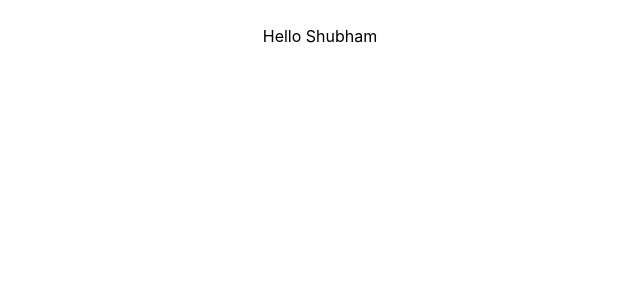
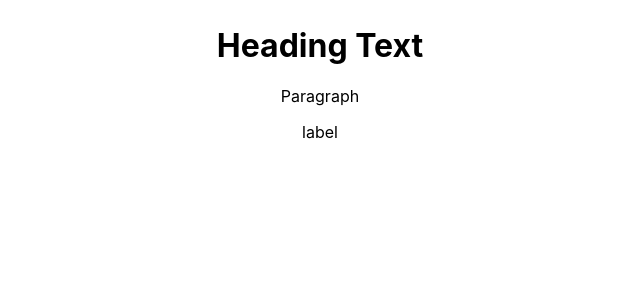
Before and after one commit to GeekShubhamRajput/react-js-learning, a React (Create React App) app in the folder react_typescript/: page / in a window 1280 px wide. Shown: the top 300 px of the page, without its empty margins (320-960 px from the left). Built offline with nearby package versions, Linux system fonts and the light colour scheme.

Commit message:
Polymorphic Components
Use Single component as Paragraph, label and heading

```diff
--- a/react_typescript/src/App.tsx
+++ b/react_typescript/src/App.tsx
@@ -1,10 +1,12 @@
 import './App.css';
-import {CustomComponent} from './components/html/CustomComponent'
+import {Text} from './components/polymorphic/Text'
 
 function App() {
   return (
     <div className="App">
-      <CustomComponent isLoggedIn={true} name="Shubham" />
+      <Text as="h1" size="sm" color="primary">Heading Text </Text>
+      <Text as="p" size="md" color="secondary">Paragraph </Text>
+      <Text as="label" htmlFor="someId" size="lg" color="primary">label </Text>
     </div>
   );
 }
--- /dev/null
+++ b/react_typescript/src/components/polymorphic/Text.tsx
@@ -0,0 +1,13 @@
+type TextOwnProps<E extends React.ElementType> = {
+  size?: 'sm' | 'md' | 'lg',
+  color?: 'primary' | 'secondary',
+  children: React.ReactNode,
+  as?: E
+}
+
+type TextProps<E extends React.ElementType> = TextOwnProps<E> & Omit<React.ComponentProps<E>, keyof TextOwnProps<E>>
+
+export const Text = <E extends React.ElementType = 'div'>({size, color, children, as}: TextProps<E>) => {
+  const Component = as || 'div'
+  return <Component className={`class-with-${size}-${color}`}>{children}</Component>
+}
```
